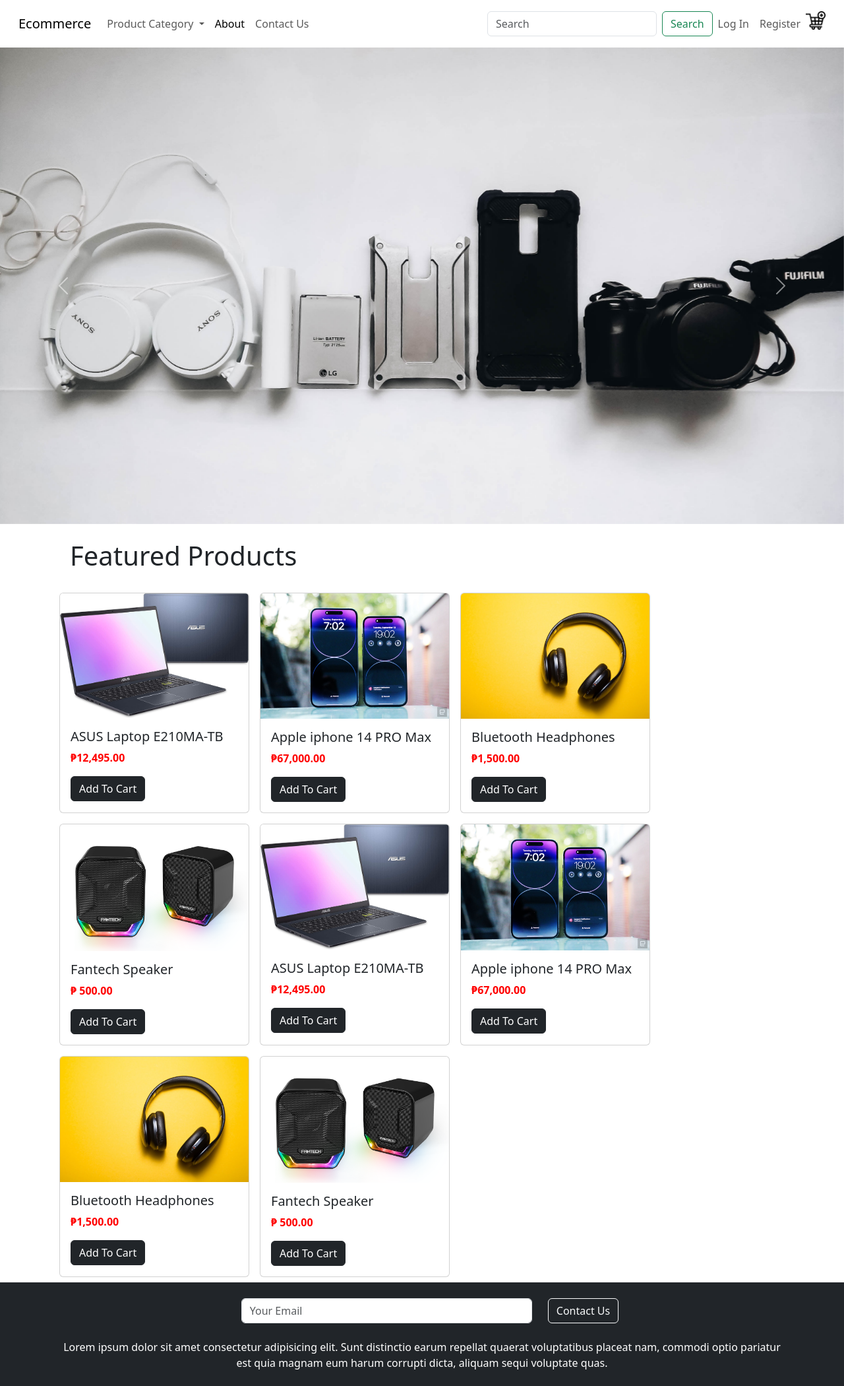
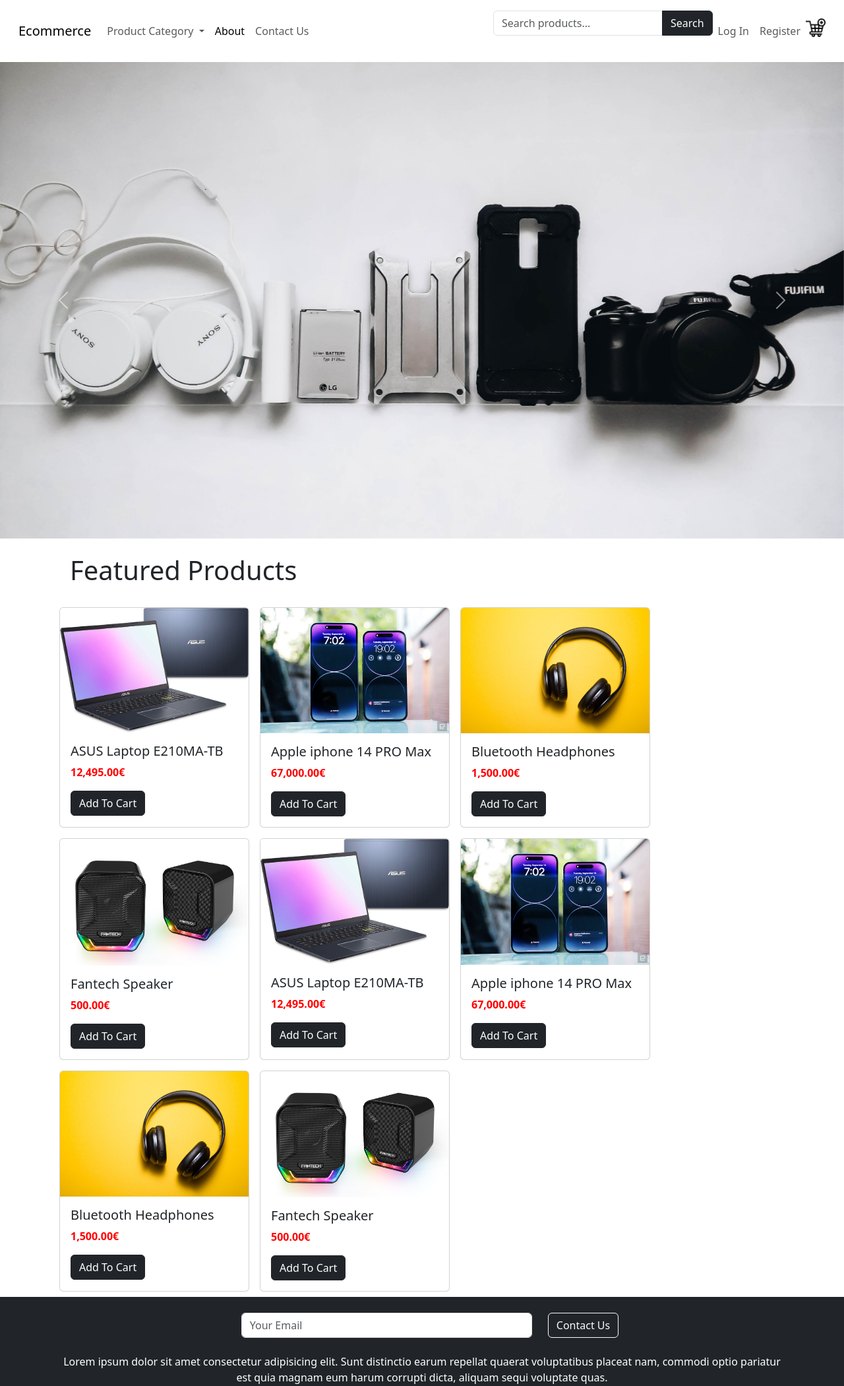
Before and after one commit to ssaid-Ln/e-commerce-website, a PHP site: page / in a window 1280 px wide. Shown: the top 2100 px of the page at 66% size. Run offline with PHP 8.4, Linux system fonts and the light colour scheme.

Commit message:
adding search functionality

```diff
--- a/nav.php
+++ b/nav.php
@@ -37,10 +37,12 @@
 
       </ul>
 
-      <form class="d-flex">
-        <input class="form-control me-2" type="search" placeholder="Search" aria-label="Search">
-        <button class="btn btn-outline-success" type="submit">Search</button>
-      </form>
+      <form action="search.php" method="GET" class="mb-4">
+      <div class="input-group">
+        <input type="text" class="form-control" name="search" placeholder="Search products..." value="">
+        <button type="submit" class="btn btn-dark">Search</button>
+      </div>
+    </form>
 
       <ul class="navbar-nav mb-2 mb-lg-0">
       <li class="nav-item "><a class="nav-link " href="login.php">Log In</a> </li>
--- a/products.php
+++ b/products.php
@@ -16,7 +16,7 @@
         <img class="card-img-top" src="./assets/asus.jpg" alt="Card image cap">
         <div class="card-body">
             <h5 class="card-title">ASUS Laptop E210MA-TB</h5>
-            <p class="card-text"style="color:red; "><b>₱12,495.00</b></p>
+            <p class="card-text"style="color:red; "><b>12,495.00€</b></p>
             <a href="#" class="btn btn-dark">Add To Cart</a>
         </div>
     </div>
@@ -25,7 +25,7 @@
         <img class="card-img-top" src="./assets/iphone.jpg" alt="Card image cap">
         <div class="card-body">
             <h5 class="card-title">Apple iphone 14 PRO Max</h5>
-            <p class="card-text"style="color:red; "><b>₱67,000.00</b></p>
+            <p class="card-text"style="color:red; "><b>67,000.00€</b></p>
             <a href="#" class="btn btn-dark">Add To Cart</a>
         </div>
     </div>
@@ -34,7 +34,7 @@
         <img class="card-img-top" src="./assets/headphones.jpg" alt="Card image cap">
         <div class="card-body">
             <h5 class="card-title">Bluetooth Headphones</h5>
-            <p class="card-text"style="color:red; "><b>₱1,500.00</b></p>
+            <p class="card-text"style="color:red; "><b>1,500.00€</b></p>
             <a href="#" class="btn btn-dark">Add To Cart</a>
         </div>
     </div>
@@ -43,7 +43,7 @@
         <img class="card-img-top" src="./assets/speaker.png" alt="Card image cap">
         <div class="card-body">
             <h5 class="card-title">Fantech Speaker</h5>
-            <p class="card-text"style="color:red; "><b>₱ 500.00</b></p>
+            <p class="card-text"style="color:red; "><b> 500.00€</b></p>
             <a href="#" class="btn btn-dark">Add To Cart</a>
         </div>
     </div>
@@ -52,7 +52,7 @@
         <img class="card-img-top" src="./assets/asus.jpg" alt="Card image cap">
         <div class="card-body">
             <h5 class="card-title">ASUS Laptop E210MA-TB</h5>
-            <p class="card-text"style="color:red; "><b>₱12,495.00</b></p>
+            <p class="card-text"style="color:red; "><b>12,495.00€</b></p>
             <a href="#" class="btn btn-dark">Add To Cart</a>
         </div>
     </div>
@@ -61,7 +61,7 @@
         <img class="card-img-top" src="./assets/iphone.jpg" alt="Card image cap">
         <div class="card-body">
             <h5 class="card-title">Apple iphone 14 PRO Max</h5>
-            <p class="card-text"style="color:red; "><b>₱67,000.00</b></p>
+            <p class="card-text"style="color:red; "><b>67,000.00€</b></p>
             <a href="#" class="btn btn-dark">Add To Cart</a>
         </div>
     </div>
@@ -70,7 +70,7 @@
         <img class="card-img-top" src="./assets/headphones.jpg" alt="Card image cap">
         <div class="card-body">
             <h5 class="card-title">Bluetooth Headphones</h5>
-            <p class="card-text"style="color:red; "><b>₱1,500.00</b></p>
+            <p class="card-text"style="color:red; "><b>1,500.00€</b></p>
             <a href="#" class="btn btn-dark">Add To Cart</a>
         </div>
     </div>
@@ -79,7 +79,7 @@
         <img class="card-img-top" src="./assets/speaker.png" alt="Card image cap">
         <div class="card-body">
             <h5 class="card-title">Fantech Speaker</h5>
-            <p class="card-text"style="color:red; "><b>₱ 500.00</b></p>
+            <p class="card-text"style="color:red; "><b> 500.00€</b></p>
             <a href="#" class="btn btn-dark">Add To Cart</a>
         </div>
     </div>
```
Also changed, not shown: accessories.php (+4 -4 lines), cellphone.php (+4 -4 lines), laptops.php (+4 -4 lines), search.php (added, +69 -0 lines).
